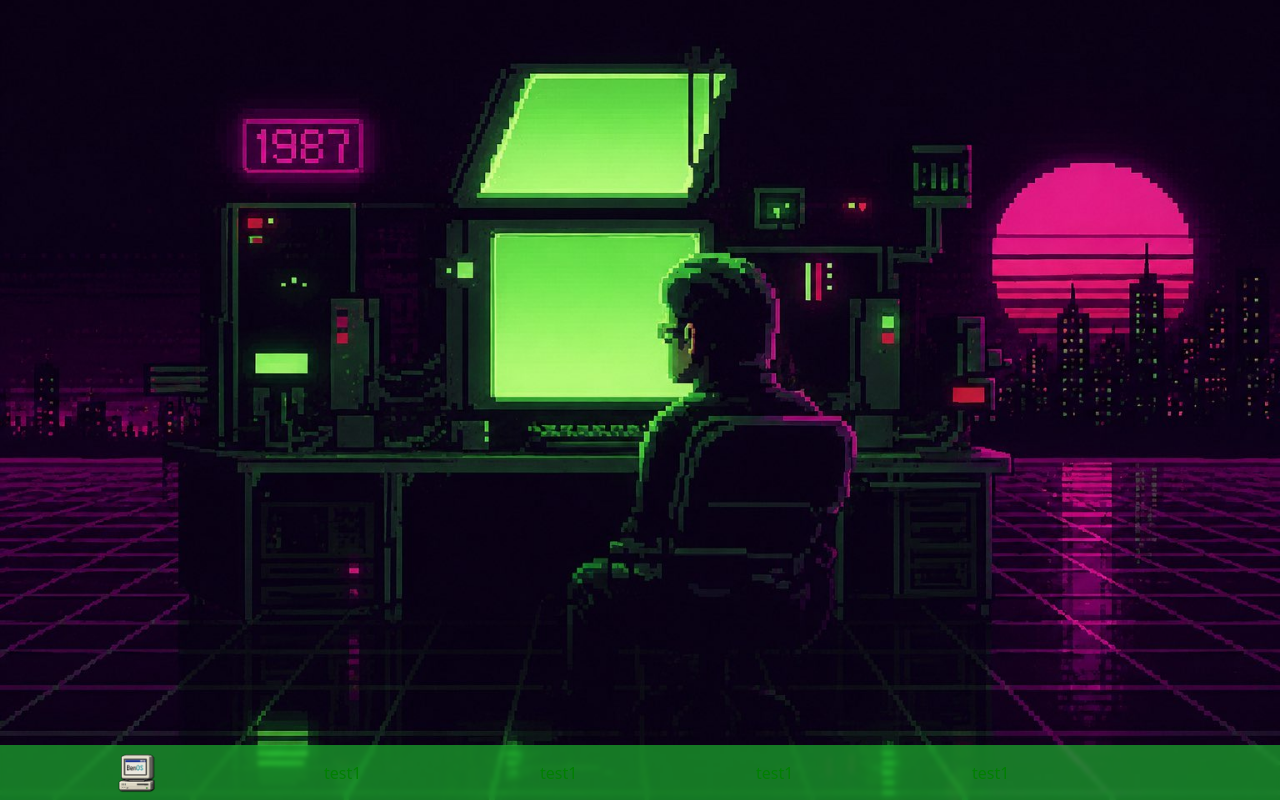
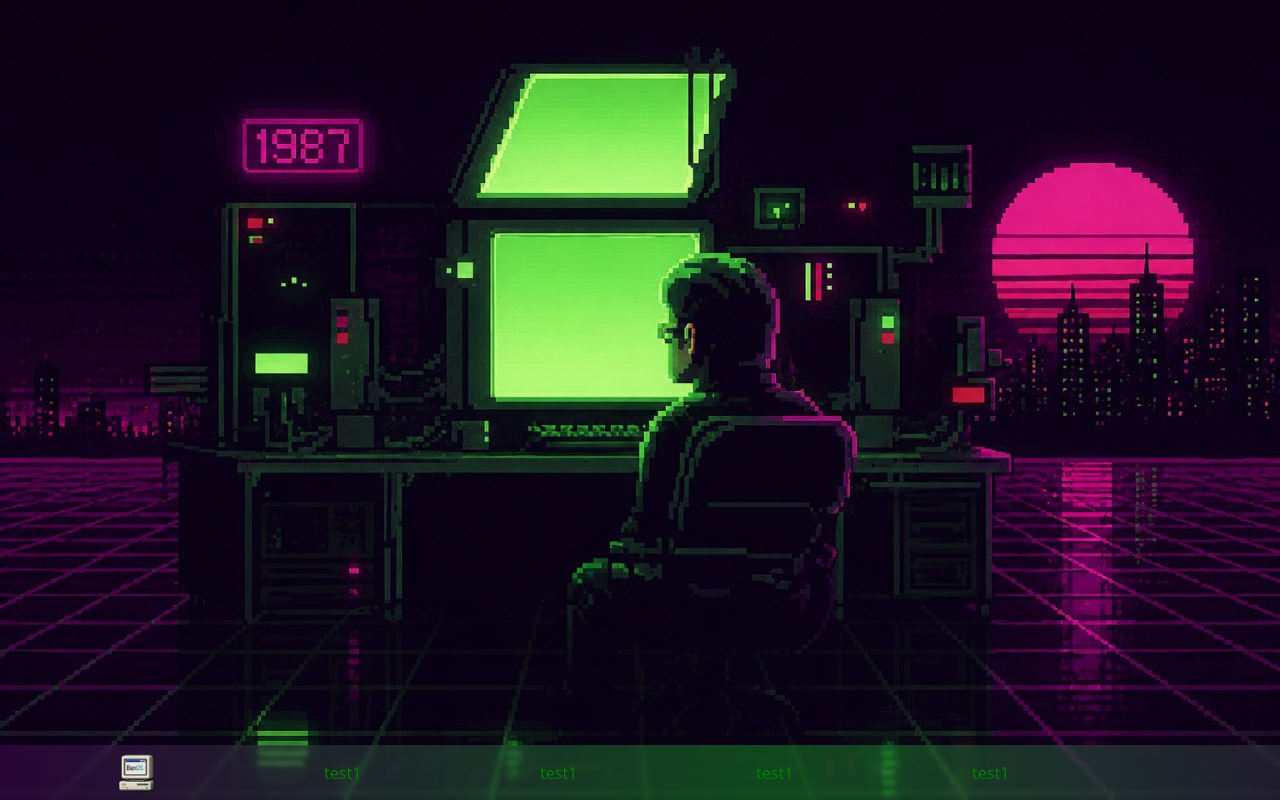
Before and after one commit to btemnett/portfolio, a Next.js app in the folder my-next-portfolio-ui/: page / in a window 1280 px wide. Built offline with nearby package versions, Linux system fonts and the light colour scheme; what @mui/material-nextjs would draw is missing.

Commit message:
added in gradient for task bar dock

```diff
--- a/my-next-portfolio-ui/app/components/portfolioComponent.tsx
+++ b/my-next-portfolio-ui/app/components/portfolioComponent.tsx
@@ -99,7 +99,8 @@ export default function PortfolioComponent(
                     alignItems: "center",
                     borderShadow: "5px 10px 20px rgba(0,0,0,0.4)",
                     backdropFilter: "blur(2px)",
-                    backgroundColor: "rgba(36,240,56,0.5)"
+                    //backgroundColor: "rgba(36,240,56,0.5)"
+                    backgroundImage: "radial-gradient(circle at 60% 50%, rgba(36, 240, 56, 0.3), rgba(71, 10, 87, 0.5))"
                 }}
                 style={{minHeight: "5%", width: "100%", position: "absolute", bottom: 0, zIndex: 5000, color: "green",}}
             >
@@ -115,6 +116,7 @@ export default function PortfolioComponent(
                         quality={100}
                         width={55}
                         height={55}
+                        priority
                     />
                 </Grid>
                 <Grid size={2}>test1</Grid>
```
